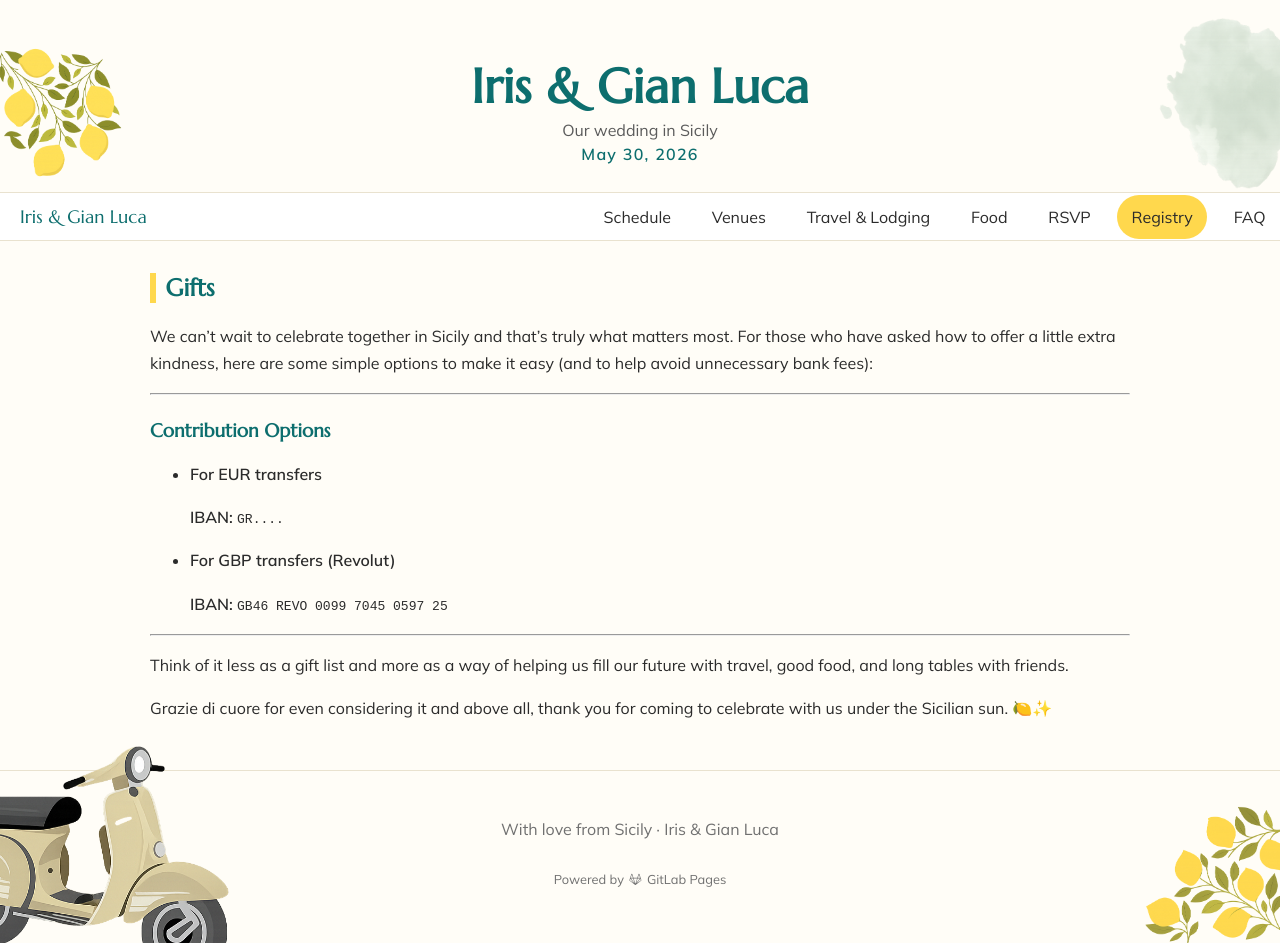
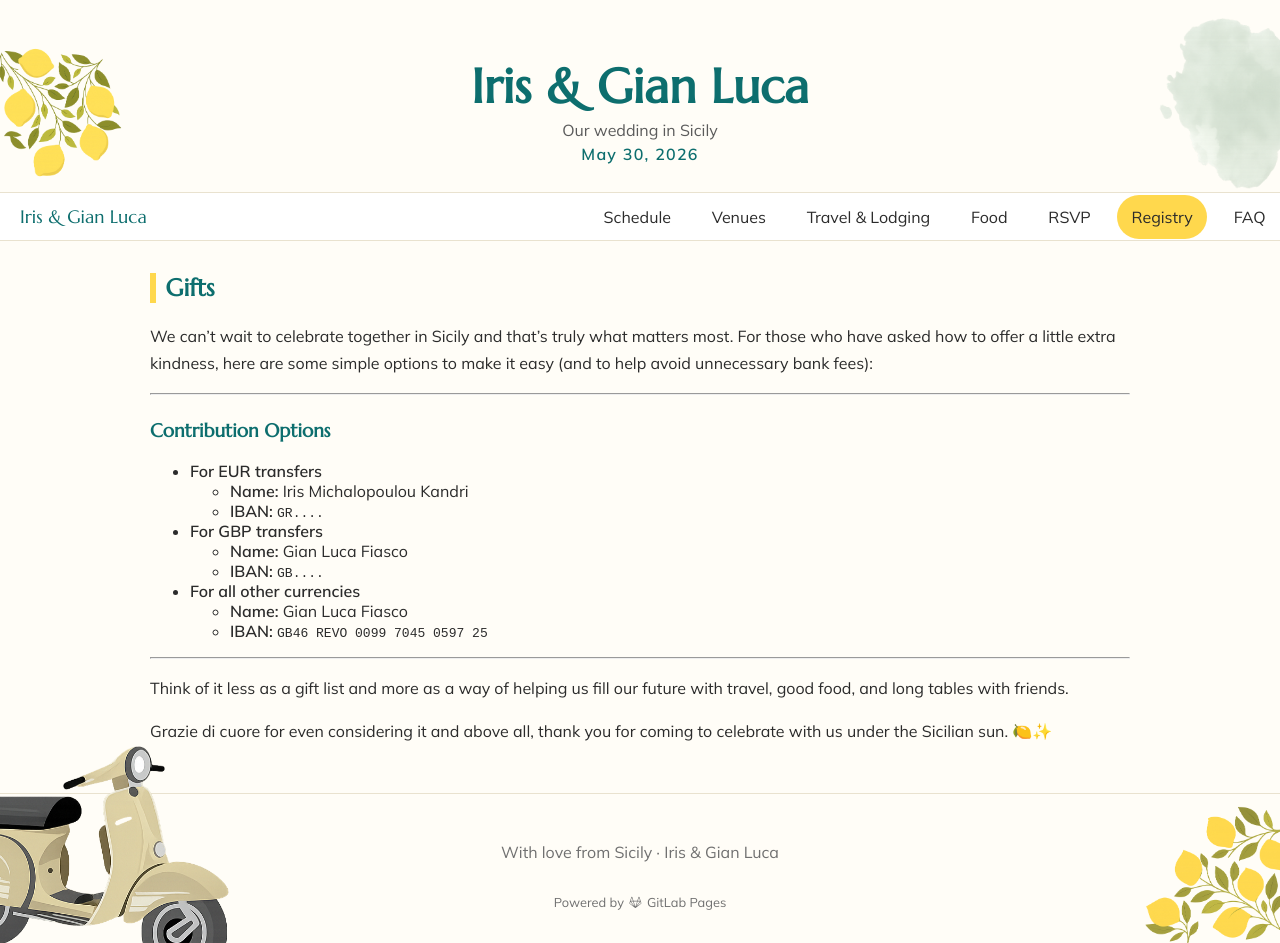
Before and after one commit to gfiasco/iris-gianluca, a Jekyll site: the page built from registry.md, in a window 1280 px wide and 943 px high. Built offline with Jekyll 4.4.1, drawn with Linux system fonts in a browser that asks for light colours.

Commit message:
chore: adjusting spacing and templates

```diff
--- a/_config.yml
+++ b/_config.yml
@@ -19,10 +19,18 @@ townhall_map_embed_url: "https://www.google.com/maps?q=Palazzo+Ducezio&output=em
 
 # RSVP handling (Formspree example). Replace with your endpoint or Netlify forms.
 rsvp_form_action: "https://formspree.io/f/yourFormID"
+rsvp_deadline: 2026-04-25
 
 # Registry
-revo_iban: "GB46 REVO 0099 7045 0597 25"
-gr_iban: "GR...."
+revo_bank:
+  name: "Gian Luca Fiasco"
+  iban: "GB46 REVO 0099 7045 0597 25"
+eur_bank:
+  name: "Iris Michalopoulou Kandri"
+  iban: "GR...."
+gbp_bank:
+  name: "Gian Luca Fiasco"
+  iban: "GB...."
 
 collections:
   pages:
--- a/registry.md
+++ b/registry.md
@@ -11,12 +11,16 @@ For those who have asked how to offer a little extra kindness, here are some sim
 
 ### Contribution Options
 - **For EUR transfers**
+    - **Name:** {{ site.eur_bank.name }}
+    - **IBAN:** `{{ site.eur_bank.iban }}`
 
-  **IBAN:** `{{ site.gr_iban }}`
+- **For GBP transfers**
+    - **Name:** {{ site.gbp_bank.name }}
+    - **IBAN:** `{{ site.gbp_bank.iban }}`
 
-- **For GBP transfers (Revolut)**
-
-  **IBAN:** `{{ site.revo_iban }}`
+- **For all other currencies**
+    - **Name:** {{ site.revo_bank.name }}
+    - **IBAN:** `{{ site.revo_bank.iban }}`
 
 ---
 
```
Also changed, not shown: index.md (+1 -1 lines), rsvp.md (+1 -2 lines).
